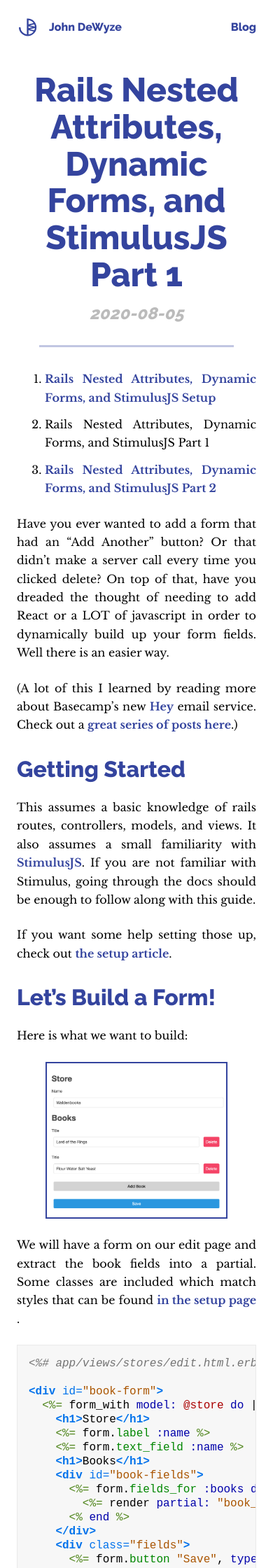
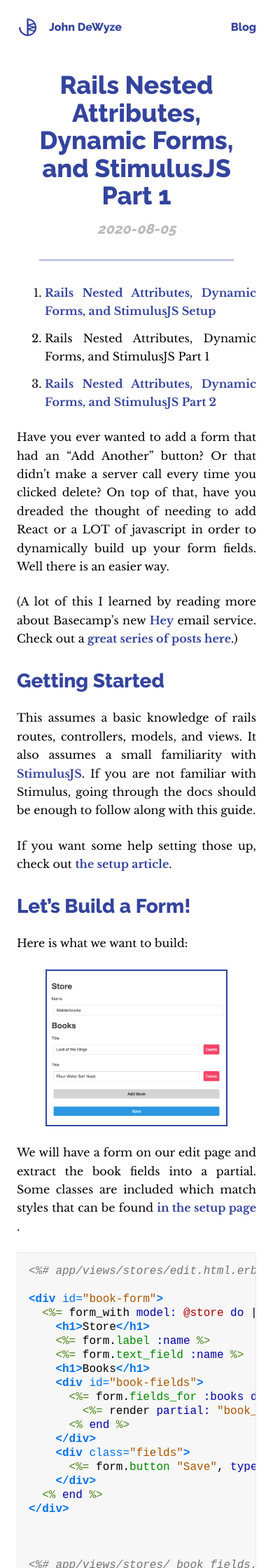
Before and after one commit to dewyze/dewyze.github.io, a Jekyll site: the page built from _posts/2020-08-05-rails-nested-attributes-dynamic-forms-and-stimulus-js-part-1.md, in a window 390 px wide. Shown: the top 2240 px of the page at 70% size. Built offline with Jekyll 4.4.1, drawn with Linux system fonts in a browser that asks for light colours; nearby versions of some CDN libraries.

Commit message:
Remove logs, decrease header/quote sizes on mobile

```diff
--- a/_layouts/post.html
+++ b/_layouts/post.html
@@ -21,9 +21,8 @@ layout: blog
 
   children.forEach((el) => {
     const id = el.getAttribute("id");
-    console.log("here 1");
+
     if (id) {
-      console.log("here 2");
       let link = document.createElement("a");
       link.classList.toggle("anchor--link");
       link.innerHTML = '<i class="fas fa-link"></i>';
--- a/_scss/_blog.scss
+++ b/_scss/_blog.scss
@@ -108,6 +108,13 @@
       font-size: 1rem;
       text-align: right;
     }
+
+    @media (max-width: 767px) {
+      font-size: 1rem;
+      padding-left: 0.75rem;
+      padding-right: 0.75rem;
+      margin-left: 0;
+    }
   }
 
   pre {
--- a/_scss/_type.scss
+++ b/_scss/_type.scss
@@ -135,12 +135,21 @@ h6 {
 
 h1 {
   font-size: 3rem;
+  @media (max-width: 767px) {
+    font-size: 2.25rem;
+  }
 }
 
 h2 {
   font-size: 2rem;
+  @media (max-width: 767px) {
+    font-size: 1.75rem;
+  }
 }
 
 h3 {
   font-size: 1.5rem;
+  @media (max-width: 767px) {
+    font-size: 1.25rem;
+  }
 }
```
